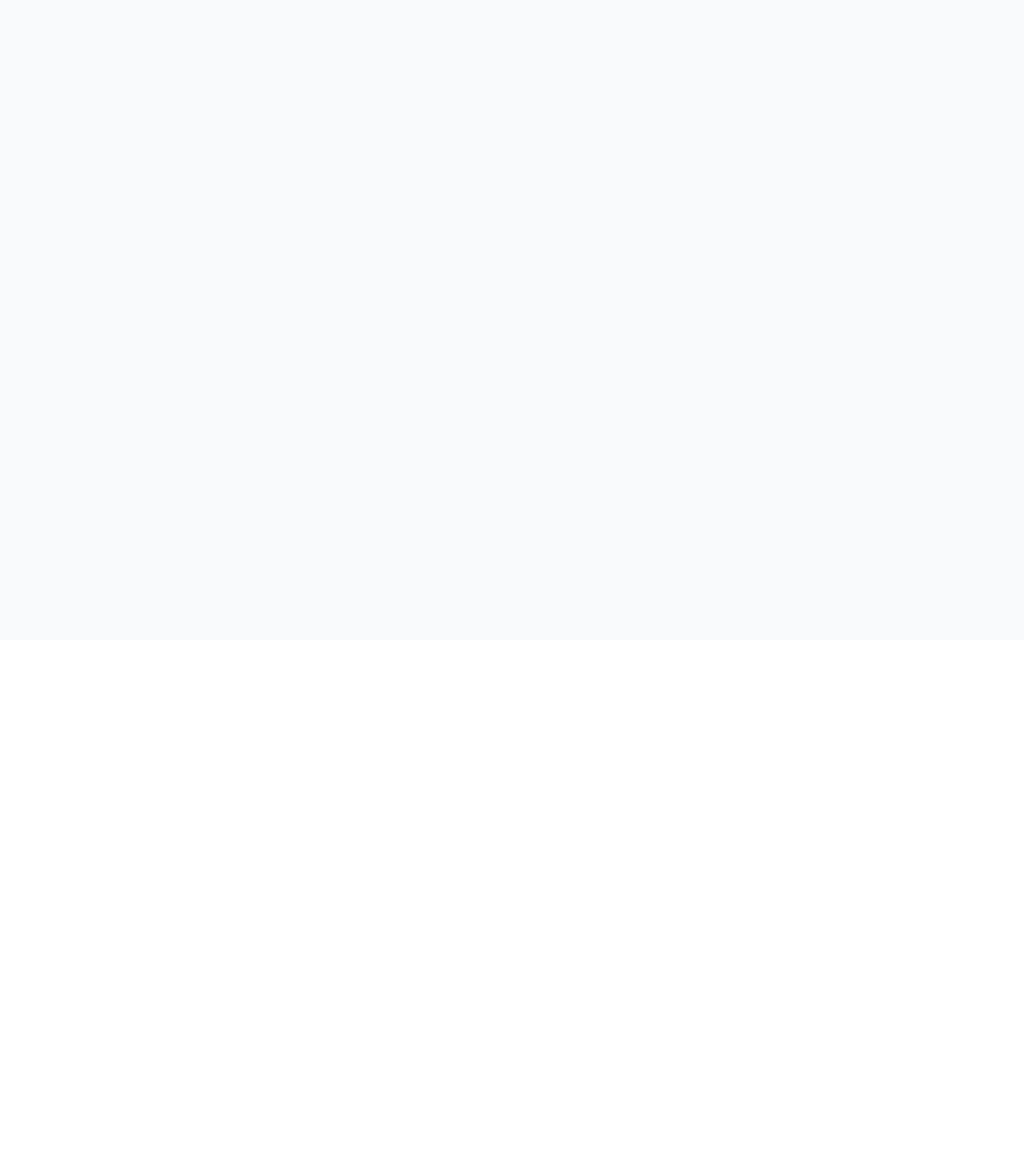
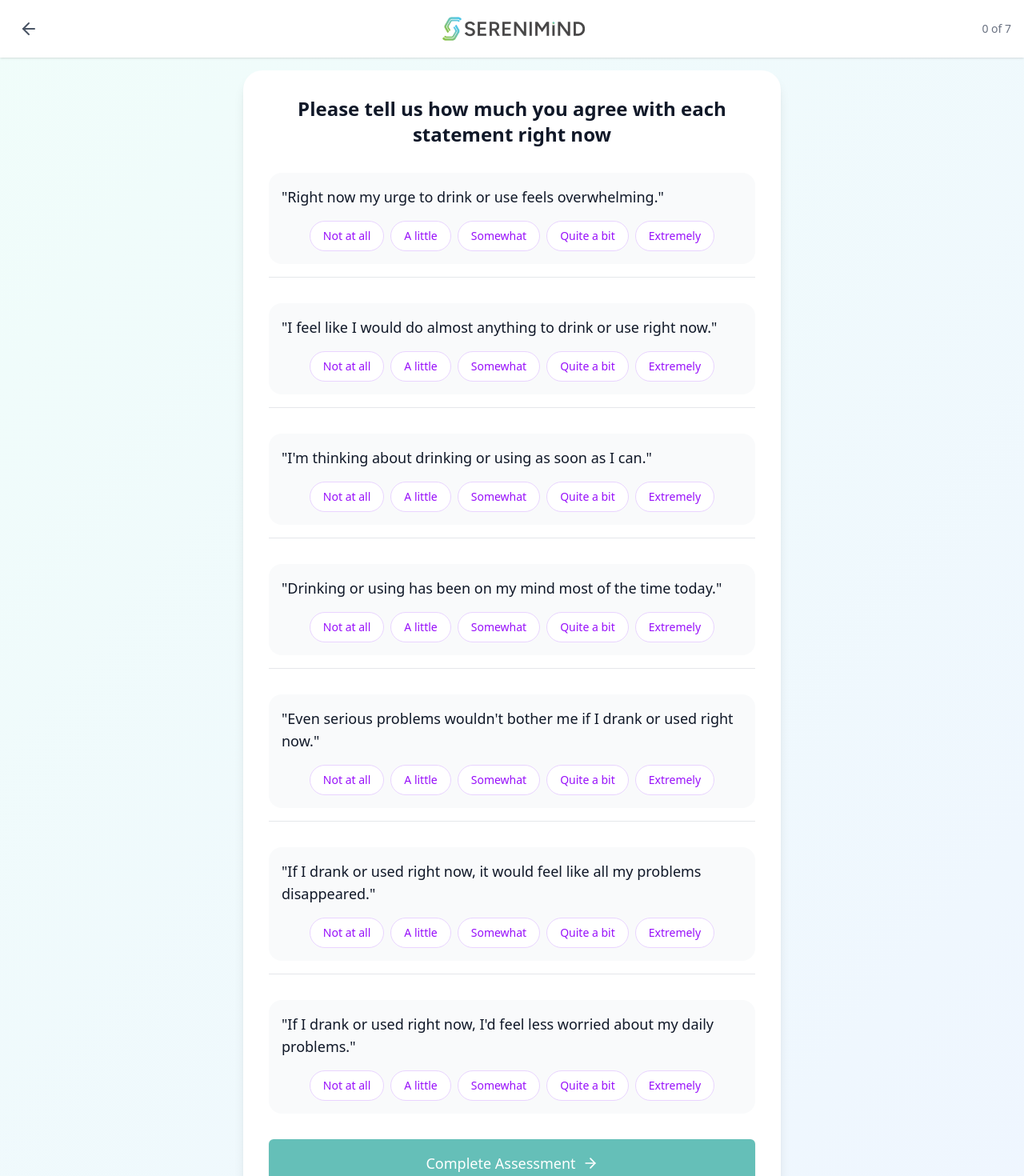
Before and after one commit to rimonraton/serenimind-template, a React (Vite) app: page /detailed-assessment in a window 1280 px wide. Before the commit this address had no page. Shown: the top 1470 px of the page at 80% size. Before the commit the page ends 800 px from the top, so only its background shows below. Built offline with nearby package versions, Linux system fonts and the light colour scheme.

Commit message:
Create Detailed Assessment Page

```diff
--- a/src/App.tsx
+++ b/src/App.tsx
@@ -10,6 +10,7 @@ import UsersPage from "./pages/UsersPage";
 import ProfilePage from "./pages/ProfilePage";
 import SettingsPage from "./pages/SettingsPage";
 import QuickCheckinPage from "./pages/QuickCheckinPage";
+import DetailedAssessmentPage from "./pages/DetailedAssessmentPage";
 
 function App() {
   return (
@@ -21,6 +22,9 @@ function App() {
 
           {/* Quick Check-in Route */}
           <Route path="/checkin" element={<QuickCheckinPage />} />
+
+          {/* Detailed Assessment Route */}
+          <Route path="/detailed-assessment" element={<DetailedAssessmentPage />} />
 
           {/* All other routes include Navbar */}
           <Route
--- a/src/components/layout/Navbar.tsx
+++ b/src/components/layout/Navbar.tsx
@@ -24,6 +24,7 @@ const Navbar = () => {
     { label: "Dashboard", path: "/dashboard" },
     { label: "Quick Check-in", path: "/checkin" },
     { label: "Assessment", path: "/assessment" },
+    { label: "Detailed Assessment", path: "/detailed-assessment" },
     { label: "History", path: "/history" },
     { label: "Patients", path: "/patients" },
     { label: "Users", path: "/users" },
--- /dev/null
+++ b/src/pages/DetailedAssessmentPage.tsx
@@ -0,0 +1,195 @@
+import React, { useState } from 'react';
+import { useNavigate } from 'react-router-dom';
+import Button from '../components/ui/Button';
+import { ArrowLeft, ArrowRight, CheckCircle } from 'lucide-react';
+
+interface AssessmentQuestion {
+  id: string;
+  statement: string;
+}
+
+const DetailedAssessmentPage = () => {
+  const navigate = useNavigate();
+  const [responses, setResponses] = useState<Record<string, number>>({});
+  const [isCompleted, setIsCompleted] = useState(false);
+
+  const questions: AssessmentQuestion[] = [
+    {
+      id: 'q1',
+      statement: 'Right now my urge to drink or use feels overwhelming.'
+    },
+    {
+      id: 'q2',
+      statement: 'I feel like I would do almost anything to drink or use right now.'
+    },
+    {
+      id: 'q3',
+      statement: 'I\'m thinking about drinking or using as soon as I can.'
+    },
+    {
+      id: 'q4',
+      statement: 'Drinking or using has been on my mind most of the time today.'
+    },
+    {
+      id: 'q5',
+      statement: 'Even serious problems wouldn\'t bother me if I drank or used right now.'
+    },
+    {
+      id: 'q6',
+      statement: 'If I drank or used right now, it would feel like all my problems disappeared.'
+    },
+    {
+      id: 'q7',
+      statement: 'If I drank or used right now, I\'d feel less worried about my daily problems.'
+    }
+  ];
+
+  const ratingOptions = [
+    { value: 0, label: 'Not at all', color: 'text-purple-600' },
+    { value: 1, label: 'A little', color: 'text-purple-600' },
+    { value: 2, label: 'Somewhat', color: 'text-purple-600' },
+    { value: 3, label: 'Quite a bit', color: 'text-purple-600' },
+    { value: 4, label: 'Extremely', color: 'text-purple-600' }
+  ];
+
+  const handleRatingSelect = (questionId: string, value: number) => {
+    setResponses(prev => ({ ...prev, [questionId]: value }));
+  };
+
+  const handleSubmit = () => {
+    console.log('Assessment responses:', responses);
+    setIsCompleted(true);
+
+    // Redirect after success
+    setTimeout(() => {
+      navigate('/dashboard');
+    }, 2000);
+  };
+
+  const handleBack = () => {
+    navigate('/');
+  };
+
+  const allQuestionsAnswered = questions.every(q => responses[q.id] !== undefined);
+
+  if (isCompleted) {
+    return (
+      <div className="min-h-screen bg-gradient-to-br from-teal-50 to-blue-50 flex items-center justify-center p-4">
+        <div className="max-w-md w-full text-center">
+          <div className="bg-white rounded-3xl p-8 shadow-lg">
+            <CheckCircle size={64} className="mx-auto text-green-500 mb-6" />
+            <h2 className="text-2xl font-bold text-gray-900 mb-4">
+              Assessment Complete!
+            </h2>
+            <p className="text-gray-600 mb-6">
+              Thank you for completing your detailed assessment.
+            </p>
+            <Button
+              variant="primary"
+              onClick={() => navigate('/dashboard')}
+              className="w-full py-4 text-lg rounded-2xl"
+            >
+              Continue to Dashboard
+            </Button>
+          </div>
+        </div>
+      </div>
+    );
+  }
+
+  return (
+    <div className="min-h-screen bg-gradient-to-br from-teal-50 to-blue-50">
+      {/* Header */}
+      <div className="bg-white shadow-sm">
+        <div className="flex items-center justify-between p-4">
+          <button
+            onClick={handleBack}
+            className="p-2 rounded-full hover:bg-gray-100 transition-colors"
+          >
+            <ArrowLeft size={24} className="text-gray-600" />
+          </button>
+
+          <div className="flex items-center space-x-2">
+            <img src="/logo.png" alt="SERENIMiND" className="h-8" />
+          </div>
+
+          <div className="text-sm text-gray-500">
+            {Object.keys(responses).length} of {questions.length}
+          </div>
+        </div>
+      </div>
+
+      {/* Content */}
+      <div className="flex-1 p-4">
+        <div className="max-w-2xl mx-auto">
+          <div className="bg-white rounded-3xl p-8 shadow-lg">
+            {/* Header */}
+            <div className="text-center mb-8">
+              <h1 className="text-2xl font-bold text-gray-900 mb-3">
+                Please tell us how much you agree with each statement right now
+              </h1>
+            </div>
+
+            {/* Questions */}
+            <div className="space-y-8">
+              {questions.map((question, index) => (
+                <div key={question.id} className="space-y-4">
+                  <div className="bg-gray-50 rounded-2xl p-4">
+                    <p className="text-lg font-medium text-gray-900 mb-4">
+                      "{question.statement}"
+                    </p>
+
+                    {/* Rating Options */}
+                    <div className="flex flex-wrap gap-2 justify-center">
+                      {ratingOptions.map((option) => (
+                        <button
+                          key={option.value}
+                          onClick={() => handleRatingSelect(question.id, option.value)}
+                          className={`
+                            px-4 py-2 rounded-full text-sm font-medium transition-all duration-200
+                            ${responses[question.id] === option.value
+                              ? 'bg-purple-600 text-white shadow-lg scale-105'
+                              : 'bg-white text-purple-600 border border-purple-200 hover:bg-purple-50 hover:border-purple-300'
+                            }
+                          `}
+                        >
+                          {option.label}
+                        </button>
+                      ))}
+                    </div>
+                  </div>
+
+                  {/* Visual separator */}
+                  {index < questions.length - 1 && (
+                    <div className="border-b border-gray-200"></div>
+                  )}
+                </div>
+              ))}
+            </div>
+
+            {/* Submit Button */}
+            <div className="mt-8 text-center">
+              <Button
+                variant="primary"
+                onClick={handleSubmit}
+                disabled={!allQuestionsAnswered}
+                className="w-full py-4 text-lg rounded-2xl"
+                rightIcon={<ArrowRight size={20} />}
+              >
+                Complete Assessment
+              </Button>
+
+              {!allQuestionsAnswered && (
+                <p className="text-sm text-gray-500 mt-2">
+                  Please answer all questions to continue
+                </p>
+              )}
+            </div>
+          </div>
+        </div>
+      </div>
+    </div>
+  );
+};
+
+export default DetailedAssessmentPage;
--- a/src/pages/HomePage.tsx
+++ b/src/pages/HomePage.tsx
@@ -31,6 +31,14 @@ const HomePage: React.FC = () => {
       icon: <FileText size={48} className="text-green-600" />,
       color: 'border-green-200 hover:border-green-400 hover:bg-green-50',
       path: '/assessment'
+    },
+    {
+      id: 'detailed-assessment',
+      title: 'Detailed Assessment',
+      description: 'Comprehensive craving intensity evaluation',
+      icon: <FileText size={48} className="text-indigo-600" />,
+      color: 'border-indigo-200 hover:border-indigo-400 hover:bg-indigo-50',
+      path: '/detailed-assessment'
     },
     {
       id: 'history',
```
